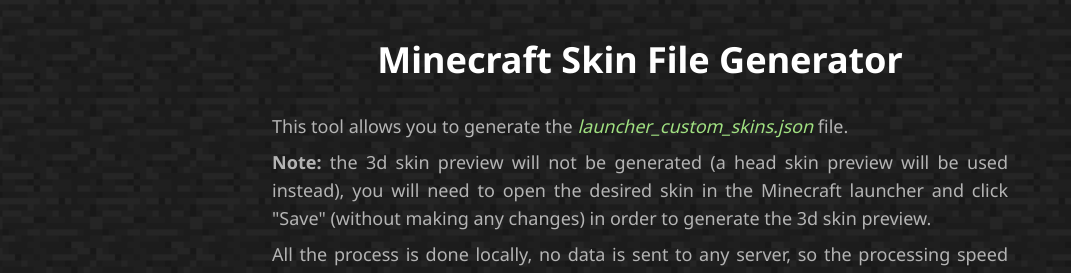
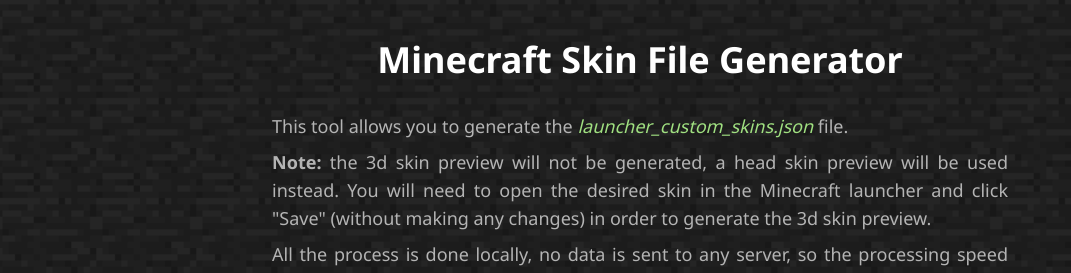
Before and after one commit to gukodev/mcsfg, a React (Vite) app: page / in a window 1280 px wide. Shown: the top 273 px of the page, without its empty margins (0-1071 px from the left). Built offline with nearby package versions, Linux system fonts and the light colour scheme.

Commit message:
Change text

```diff
--- a/src/App.tsx
+++ b/src/App.tsx
@@ -40,8 +40,8 @@
                     file.
                 </p>
                 <p>
-                    <b>Note:</b> the 3d skin preview will not be generated (a
-                    head skin preview will be used instead), you will need to
+                    <b>Note:</b> the 3d skin preview will not be generated, a
+                    head skin preview will be used instead. You will need to
                     open the desired skin in the Minecraft launcher and click
                     "Save" (without making any changes) in order to generate the
                     3d skin preview.
```
